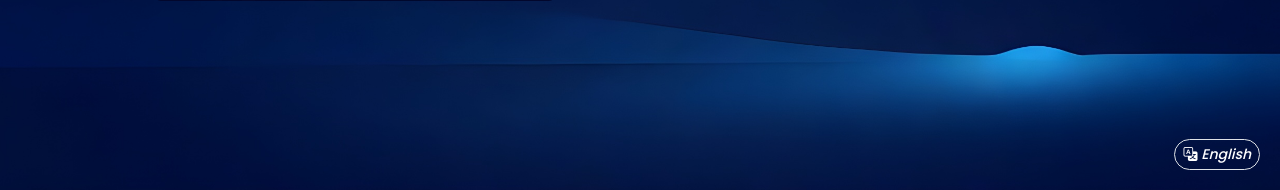
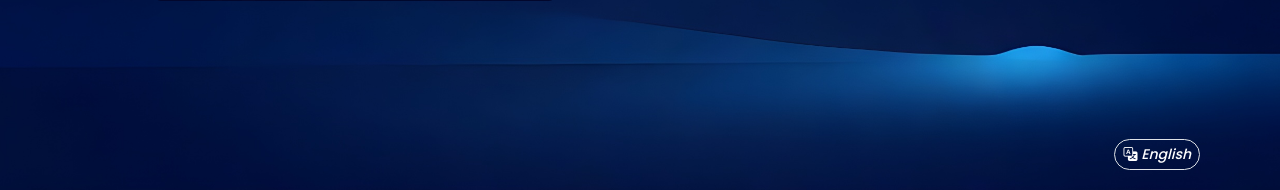
Before and after one commit to markennlagliva/blindally, a Django app: template templates/base.html in a window 1280 px wide. Shown: the part 610-800 px from the top of the page. Run offline with Django 4.2, Linux system fonts and the light colour scheme; the template is opened without the code that fills it, so the values that code supplies are empty.

Commit message:
--update mode (english/filipino) button --logic responsive design

```diff
--- a/templates/base.html
+++ b/templates/base.html
@@ -68,11 +68,21 @@
 
     }
 
-    #mode {
+    @media screen and (max-width: 991px){
+        #mode {
+            position: fixed;
+            bottom: 20px;
+            right: 20px;
+        }
+    }
 
-      position: fixed;
-      bottom: 20px;
-      right: 20px;
+    /* mode */
+    @media screen and (min-width: 992px) {
+        #mode {
+            position: fixed;
+            bottom: 20px;
+            right: 80px;
+        }
     }
 
 
```
